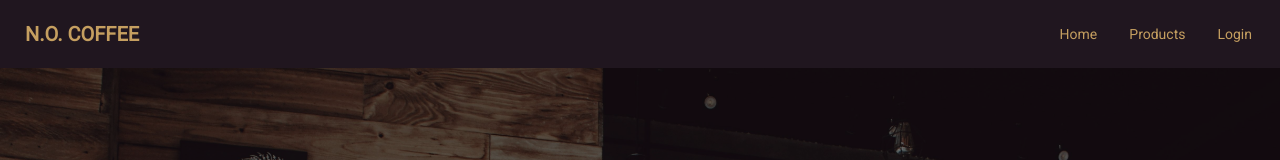
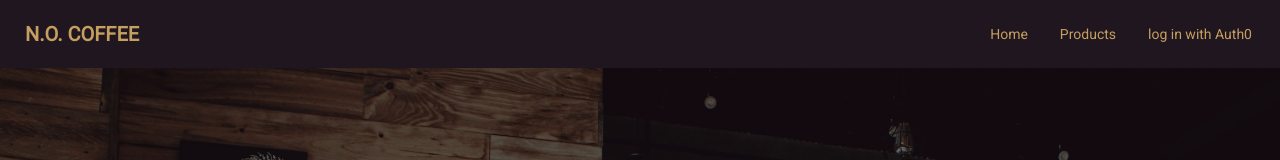
Before and after one commit to rmccrear/coffeeshop-frontend-demo, a Next.js app: page / in a window 1280 px wide. Shown: the top 160 px of the page. Built offline with nearby package versions, Linux system fonts and the light colour scheme; no server answers.

Commit message:
add auth0 for frontend

```diff
--- a/package.json
+++ b/package.json
@@ -11,6 +11,7 @@
     "build-storybook": "storybook build"
   },
   "dependencies": {
+    "@auth0/auth0-react": "^2.3.0",
     "next": "15.1.3",
     "react": "^19.0.0",
     "react-dom": "^19.0.0"
--- a/src/components/Button.js
+++ b/src/components/Button.js
@@ -5,6 +5,7 @@ const btnClasses = {
   primary: "btn btn-primary",
   secondary: "btn btn-secondary",
   error: "btn btn-error",
+  link: "btn btn-link"
 }
 
 export default function Button({ label, handleClick, variant="primary" }) {
--- /dev/null
+++ b/src/components/LoginButton.js
@@ -0,0 +1,13 @@
+import Button from "./Button";
+import { useAuth0 } from "@auth0/auth0-react";
+
+export default function LoginButton() {
+  const { loginWithRedirect } = useAuth0();
+  function handleClick() {
+    loginWithRedirect();
+  }
+  return (
+    // <Button handleClick={handleClick} label="log in with Auth0" variant="link" />
+    <a onClick={handleClick}>log in with Auth0 </a>
+  );
+}
--- /dev/null
+++ b/src/components/LogoutButton.js
@@ -0,0 +1,12 @@
+import { useAuth0 } from "@auth0/auth0-react";
+
+export default function LogoutButton() {
+  const { logout } = useAuth0();
+  function handleClick() {
+    logout({logoutParams: {returnTo: process.env.PUBLIC_NEXT_REDIRECT_URL} });
+  }
+  return (
+    // <Button handleClick={handleClick} label="log in with Auth0" variant="link" />
+    <a onClick={handleClick}>log out with Auth0 </a>
+  );
+}
--- a/src/components/Navbar.js
+++ b/src/components/Navbar.js
@@ -1,38 +1,56 @@
 // components/Navbar.js
 import Link from 'next/link';
 import PropTypes from 'prop-types';
+import LoginButton from './LoginButton';
+import LogoutButton from './LogoutButton';
 
 // import useAuth from '@/hooks/auth';
-import { useAuth } from '@/context/AuthContext';
+// import { useAuth } from '@/context/AuthContext';
+import { useAuth0 } from '@auth0/auth0-react';
+
 export default function Navbar() {
 
-  const { user } = useAuth();
+  const { user, isAuthenticated, isLoading } = useAuth0();
+  // const { user } = {name: "Mr. Cat", role: "user"} //  useAuth();
+  // const { user } =  useAuth();
 
   // home, login, products
 
   let menuItemsJSX;
 
   // WE WANT THE USER NAME (FROM THE USER OBJECT)
-  if(user && user.role==="user") {
+  // if(user && user.role==="user") {
+  //   menuItemsJSX = (
+  //     <>
+  //       <li><Link href="/">Home</Link></li>
+  //       <li><Link href="/products">Products</Link></li>
+  //       <li><Link href="/cart">Cart</Link></li>
+  //       {/* TODO: LOGOUT */}
+  //       <li><Link href="/">Logout</Link></li>
+  //     </>
+  //   );
+  // } else if(user && user.role==="admin") {
+  //   menuItemsJSX = (
+  //     <>
+  //       <li><Link href="/">Home</Link></li>
+  //       <li><Link href="/products">Products</Link></li>
+  //       <li><Link href="/cart">Cart</Link></li>
+  //       <li><Link href="/admin">Admin</Link></li>
+  //       {/* TODO: admin stuff goes here */}
+  //       {/* TODO: LOGOUT */}
+  //       <li><Link href="/">Logout</Link></li>
+  //     </>
+  //   );
+  if (isAuthenticated) {
     menuItemsJSX = (
       <>
         <li><Link href="/">Home</Link></li>
         <li><Link href="/products">Products</Link></li>
         <li><Link href="/cart">Cart</Link></li>
         {/* TODO: LOGOUT */}
-        <li><Link href="/">Logout</Link></li>
-      </>
-    );
-  } else if(user && user.role==="admin") {
-    menuItemsJSX = (
-      <>
-        <li><Link href="/">Home</Link></li>
-        <li><Link href="/products">Products</Link></li>
-        <li><Link href="/cart">Cart</Link></li>
-        <li><Link href="/admin">Admin</Link></li>
-        {/* TODO: admin stuff goes here */}
-        {/* TODO: LOGOUT */}
-        <li><Link href="/">Logout</Link></li>
+        <li><LogoutButton /></li>
+        {/* <li><img src={user.picture} alt="user avatar" /></li> */}
+        <li><a>Welcome {user.name}</a></li>
       </>
     );
   } else {
@@ -40,7 +58,13 @@ export default function Navbar() {
       <>
         <li><Link href="/">Home</Link></li>
         <li><Link href="/products">Products</Link></li>
-        <li><Link href="/login">Login</Link></li>
+        {/* <li><Link href="/login">Login</Link></li> */}
+        {isLoading ? (
+          <li><a>loading...</a></li>
+        )
+          : (
+            <li><LoginButton /></li>
+        )}
       </>
     );
   }
--- a/src/pages/_app.js
+++ b/src/pages/_app.js
@@ -1,18 +1,29 @@
 import "@/styles/globals.css";
 import { Roboto } from "next/font/google";
-import { AuthProvider } from "@/context/AuthContext";
+// import { AuthProvider } from "@/context/AuthContext";
+import { Auth0Provider } from "@auth0/auth0-react";
 
 const roboto = Roboto({
   subsets: ["latin"],
   weight: "400"
 })
 
+const AUTH0_DOMAIN = process.env.NEXT_PUBLIC_AUTH0_DOMAIN
+const AUTH0_CLIENT_ID = process.env.NEXT_PUBLIC_AUTH0_CLIENT_ID
+const REDIRECT_URL = process.env.NEXT_PUBLIC_REDIRECT_URL
+
 export default function App({ Component, pageProps }) {
   return (
     <main className={roboto.className}>
-      <AuthProvider>
+      <Auth0Provider
+        domain={AUTH0_DOMAIN}
+        clientId={AUTH0_CLIENT_ID}
+        authorizationParams={{
+          redirect_uri: REDIRECT_URL
+        }}
+      >
         <Component {...pageProps} />
-      </AuthProvider>
+      </Auth0Provider>
     </main>
   );
 }
```
Also changed, not shown: 1 other file (tests, documents, lock files or other folders).
